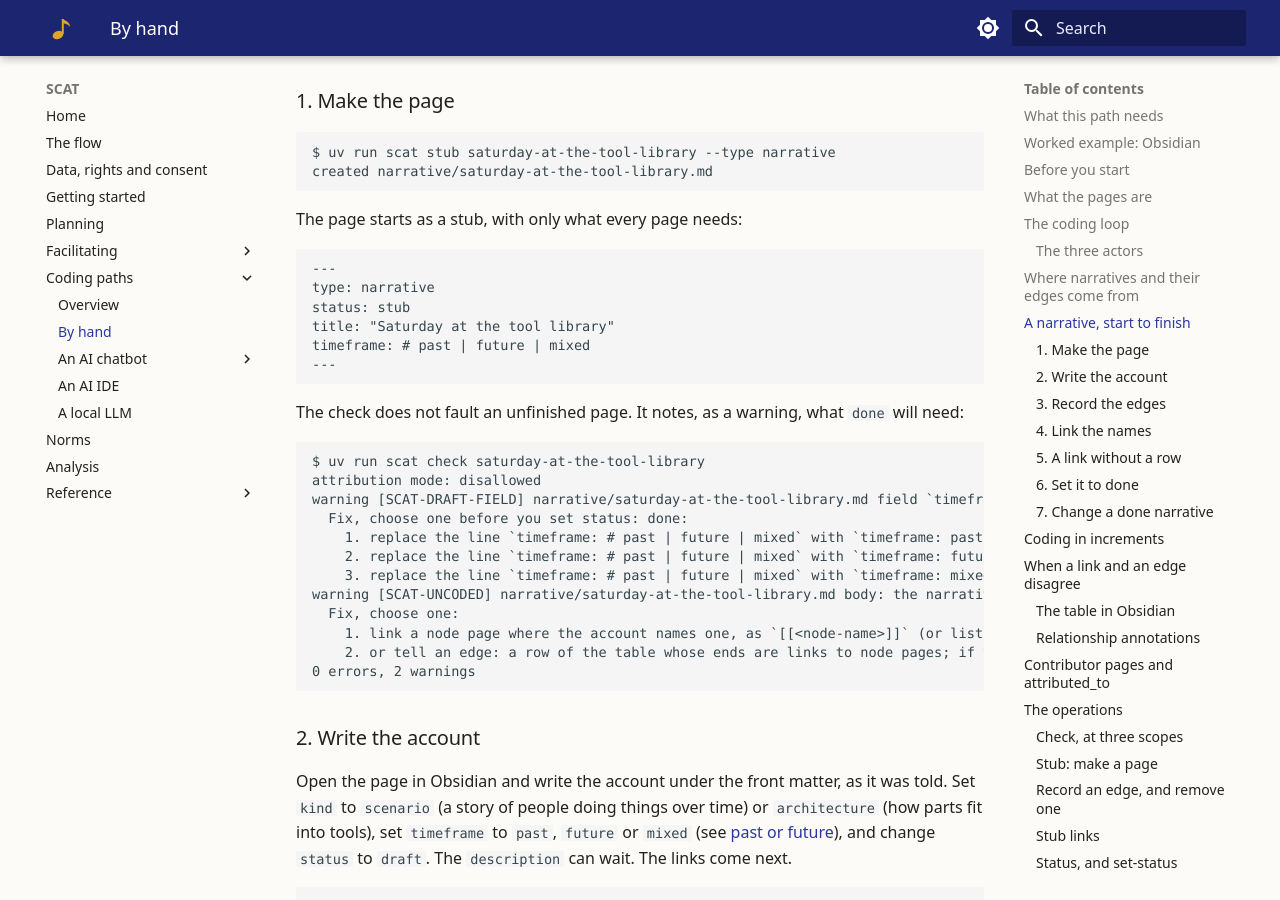
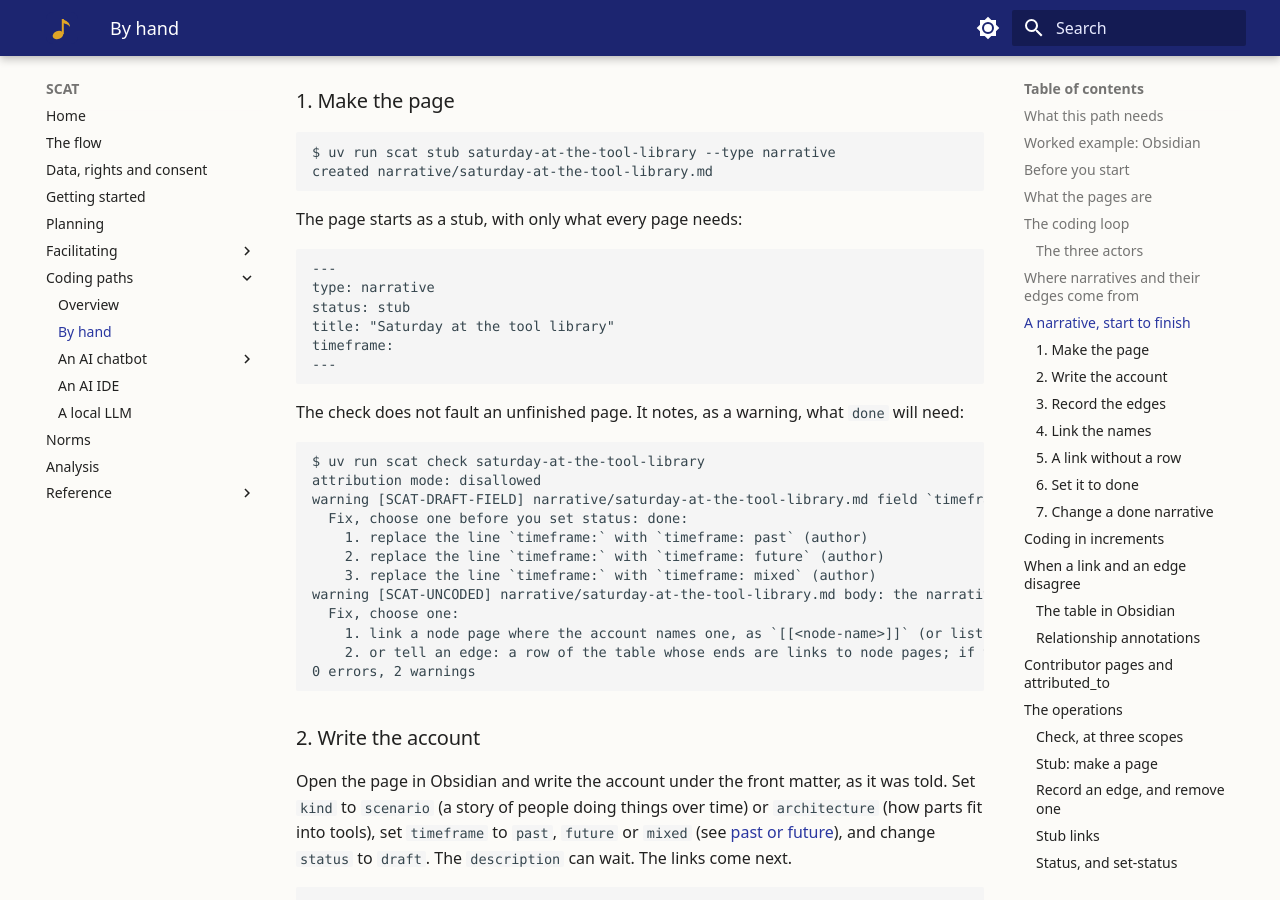
Before and after one commit to DynamicalSystemsGroup/scat-kg-tools, an MkDocs documentation site: the page built from docs/coding.md, in a window 1280 px wide and 900 px high, scrolled down 5690 px. Built offline with MkDocs 1.6.1 and Material for MkDocs 9.7.7, drawn with Linux system fonts in a browser that asks for light colours.

Commit message:
Index files in Obsidian's own form (V2); a narrative stub's timeframe is a plain empty field (V3)

````diff
--- a/docs/coding.md
+++ b/docs/coding.md
@@ -164,7 +164,7 @@ The page starts as a stub, with only what every page needs:
 type: narrative
 status: stub
 title: "Saturday at the tool library"
-timeframe: # past | future | mixed
+timeframe:
 ---
 ```
 
@@ -175,9 +175,9 @@ $ uv run scat check saturday-at-the-tool-library
 attribution mode: disallowed
 warning [SCAT-DRAFT-FIELD] narrative/saturday-at-the-tool-library.md field `timeframe`: missing (required once the page is done)
   Fix, choose one before you set status: done:
-    1. replace the line `timeframe: # past | future | mixed` with `timeframe: past` (author)
-    2. replace the line `timeframe: # past | future | mixed` with `timeframe: future` (author)
-    3. replace the line `timeframe: # past | future | mixed` with `timeframe: mixed` (author)
+    1. replace the line `timeframe:` with `timeframe: past` (author)
+    2. replace the line `timeframe:` with `timeframe: future` (author)
+    3. replace the line `timeframe:` with `timeframe: mixed` (author)
 warning [SCAT-UNCODED] narrative/saturday-at-the-tool-library.md body: the narrative links no node page, so it is excluded from the knowledge graph and every view
   Fix, choose one:
     1. link a node page where the account names one, as `[[<node-name>]]` (or list it under a heading such as `Linked beyond the text`); a node the account names with no edge needs only this link
````
Also changed, not shown: contracts/page-contracts.md (+10 -9 lines), docs/reference/api.md (+3 -3 lines), 11 other files.
